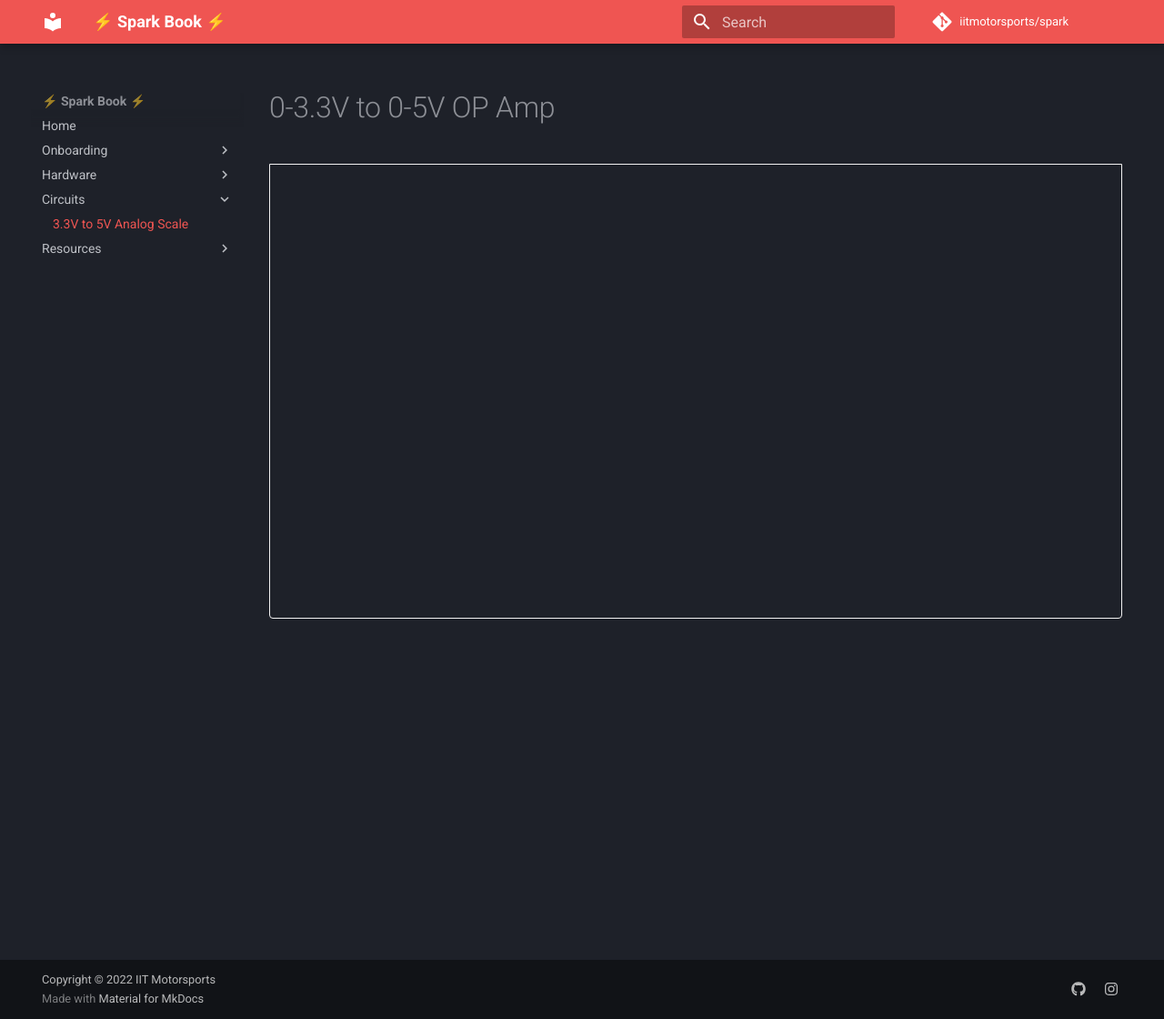
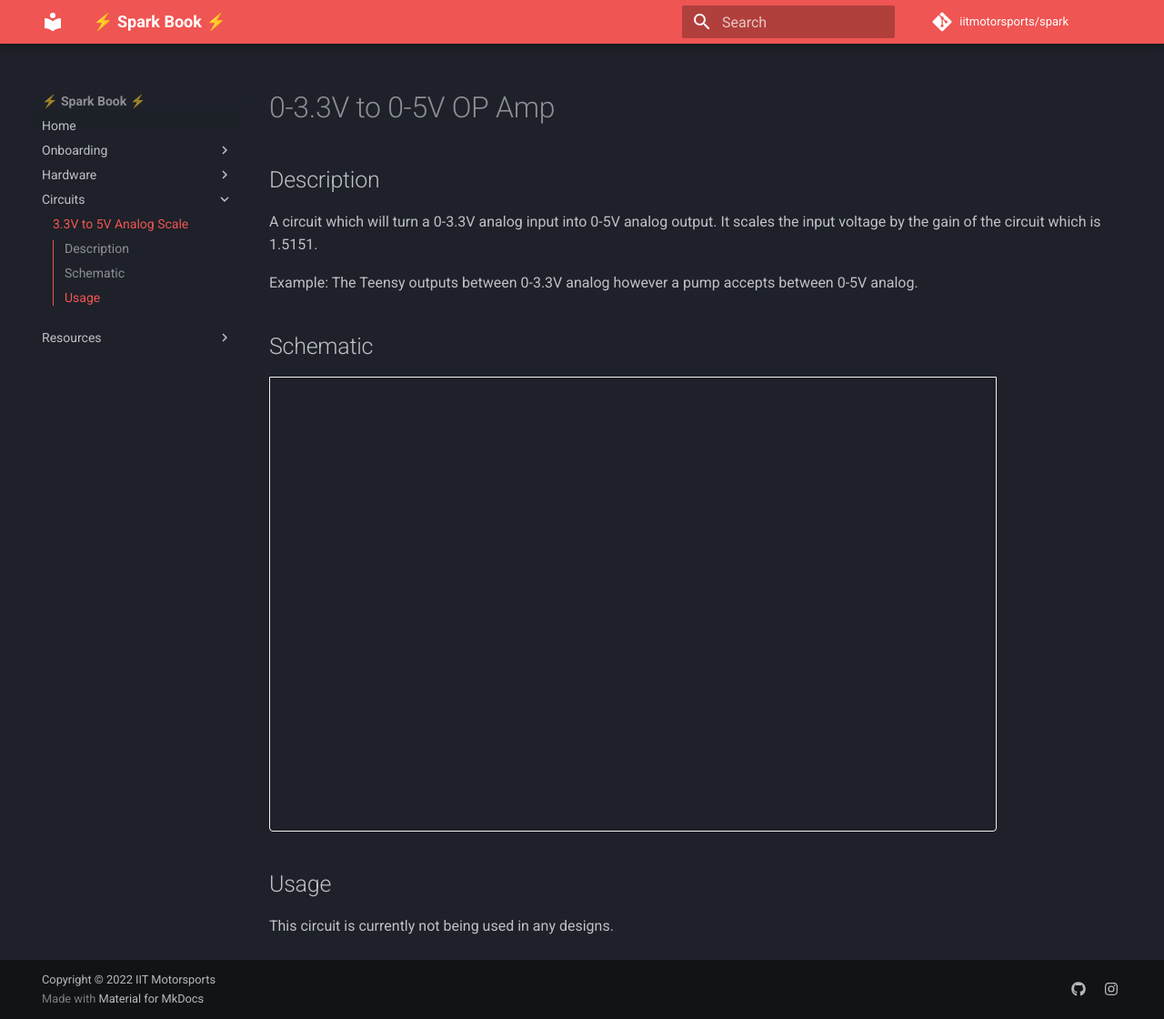
Before and after one commit to iitmotorsports/spark, an MkDocs documentation site: the page built from docs/circuits/3.3_5_scale.md, in a window 1280 px wide and 1120 px high. Shown: the whole window at 91% size. Built offline with MkDocs 1.6.1 and Material for MkDocs 9.7.7, drawn with Linux system fonts in a browser that asks for light colours; a script that is not in the unit is left out; comment, search, counter and statistics services are not loaded.

Commit message:
Added dual channel schmatic and finished page

```diff
--- a/docs/circuits/3.3_5_scale.md
+++ b/docs/circuits/3.3_5_scale.md
@@ -1,4 +1,12 @@
 # 0-3.3V to 0-5V OP Amp
+
+## Description
+
+A circuit which will turn a 0-3.3V analog input into 0-5V analog output. It scales the input voltage by the gain of the circuit which is 1.5151.
+
+Example: The Teensy outputs between 0-3.3V analog however a pump accepts between 0-5V analog.
+
+## Schematic
 
 <script src="https://viewer.altium.com/client/static/js/embed.js"></script>
 <div class="altium-ecad-viewer"
@@ -6,6 +14,10 @@
   style="border-radius: 0px 0px 4px 4px; height: 500px;
          border-style: solid; border-width: 1px;
          border-color: rgb(241, 241, 241);
-         overflow: hidden; max-width: 1280px;
+         overflow: hidden; max-width: 800px;
          max-height: 700px; box-sizing: border-box;">
 </div>
+
+## Usage
+
+This circuit is currently not being used in any designs.
```
